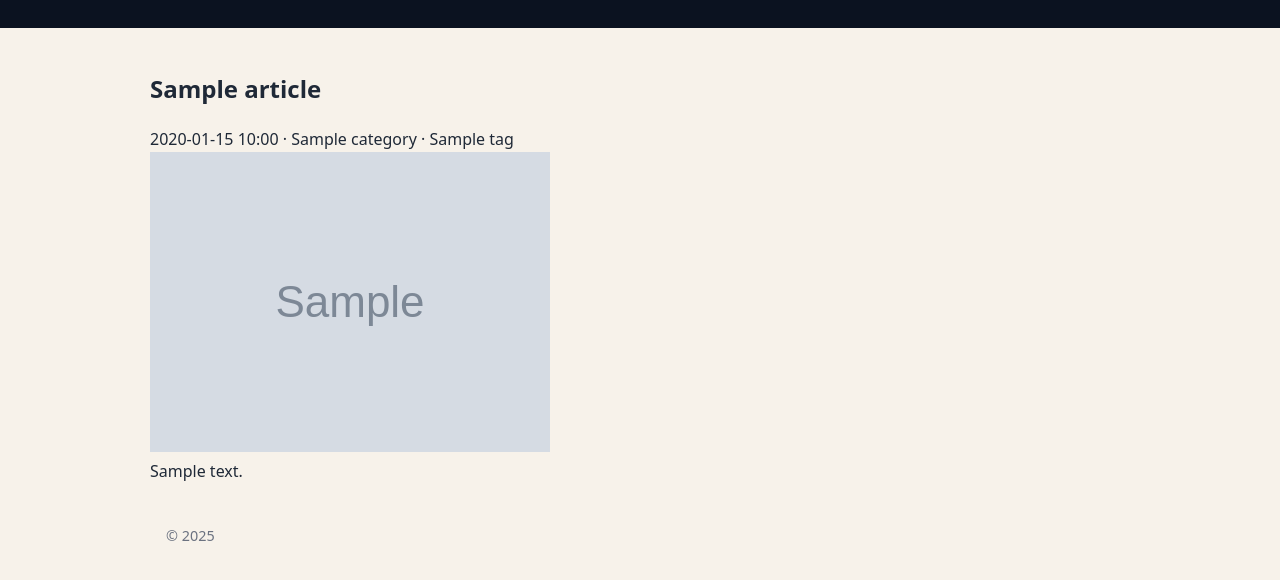
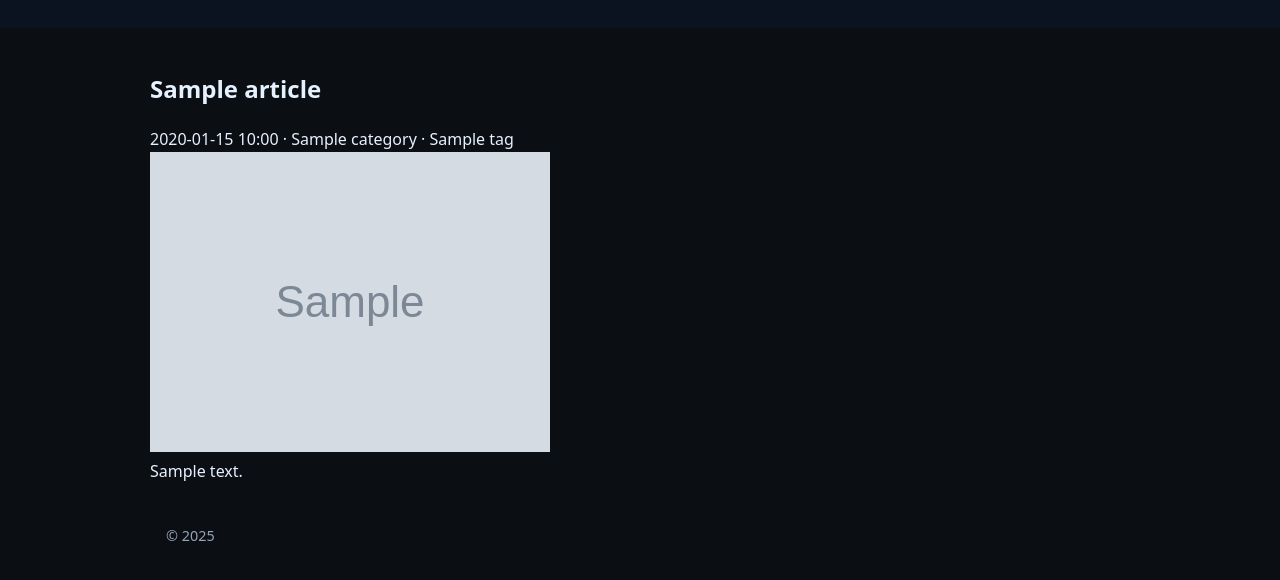
Before and after one commit to Bttlbmb/hiddengemgames, a Python web app: template themes/hgg/templates/article.html in a window 1280 px wide. Shown: the top 580 px of the page. Run offline with Jinja, Linux system fonts and the light colour scheme; the template is opened without the code that fills it: most values are stand-ins (such as "Sample title", 1, 10 or a date in 2020); grey boxes marked "Sample" are stand-in pictures.

Commit message:
Update hgg.css

```diff
--- a/themes/hgg/static/hgg.css
+++ b/themes/hgg/static/hgg.css
@@ -1,9 +1,9 @@
 :root{
-  --ink:#1f2937;    /* slate text */
-  --muted:#6b7280;  /* neutral grey */
-  --bg:#f7f2ea;     /* warm paper */
-  --card:#ffffff;   /* bright white cards */
-  --accent:#f97316; /* coral/orange */
+  --ink:#e6f1ff;      /* soft light text */
+  --muted:#94a3b8;    /* muted blue-gray */
+  --bg:#0b0e13;       /* deep near-black background */
+  --card:#11161e;     /* slightly lighter card panels */
+  --accent:#34d399;   /* emerald glow */
 }
 
 *{box-sizing:border-box}
```
